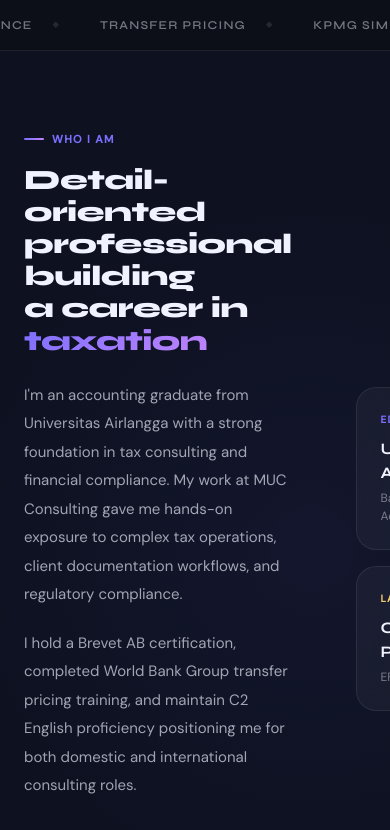
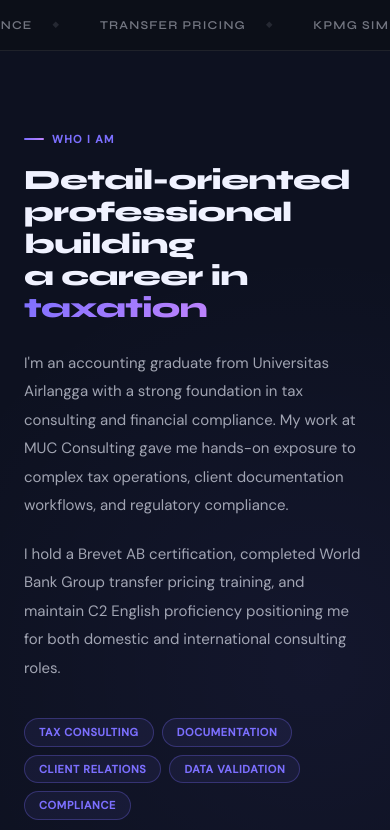
Before and after one commit to ariframaps/nadiamadarina, a Next.js app: page / in a window 390 px wide. Shown: the part 894-1724 px from the top of the page. Built offline with nearby package versions, Linux system fonts and the light colour scheme.

Commit message:
fix grid responsive

```diff
--- a/app/page.tsx
+++ b/app/page.tsx
@@ -1083,7 +1083,7 @@ function About() {
 				<div
 					style={{
 						display: "grid",
-						gridTemplateColumns: "1fr 1fr",
+						gridTemplateColumns: "repeat(auto-fit, minmax(300px, 1fr))",
 						gap: 64,
 						alignItems: "center",
 					}}>
```
